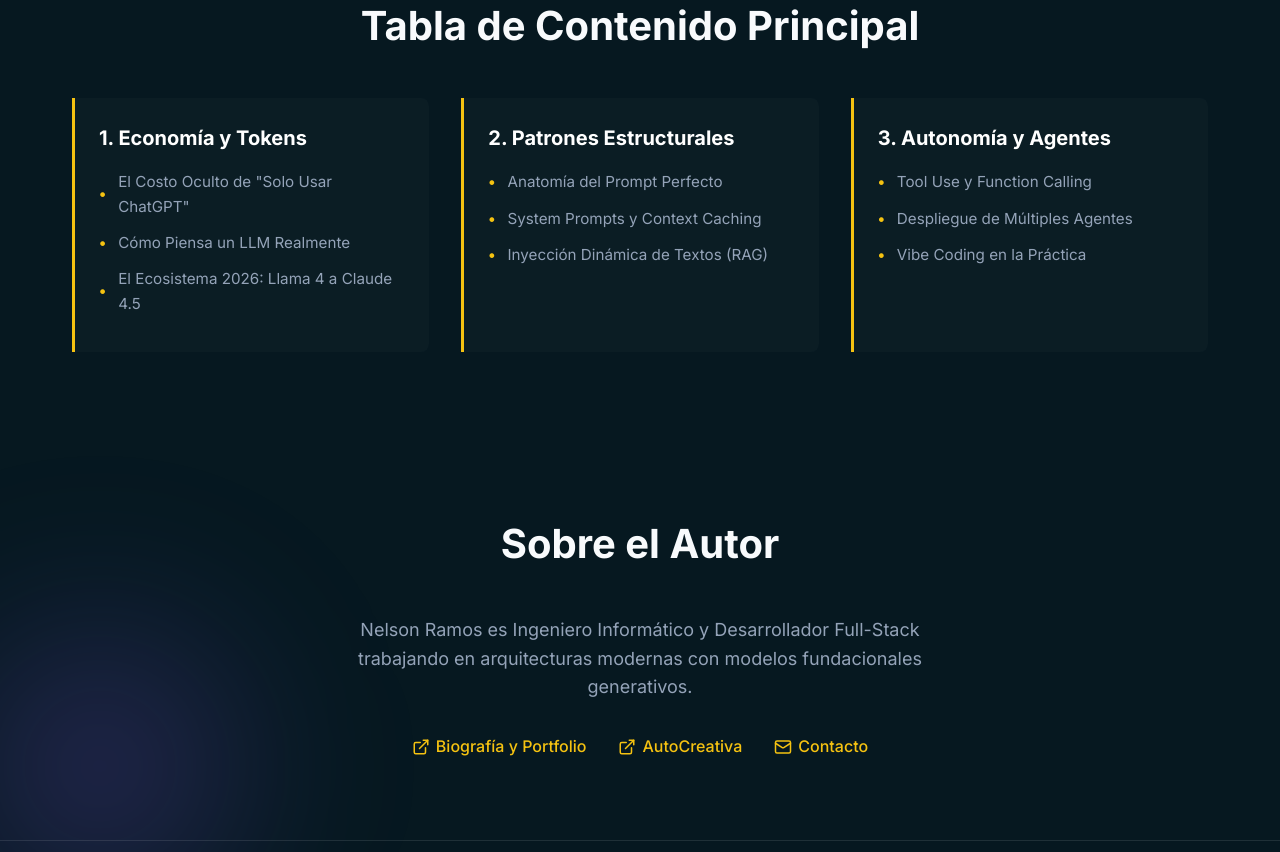
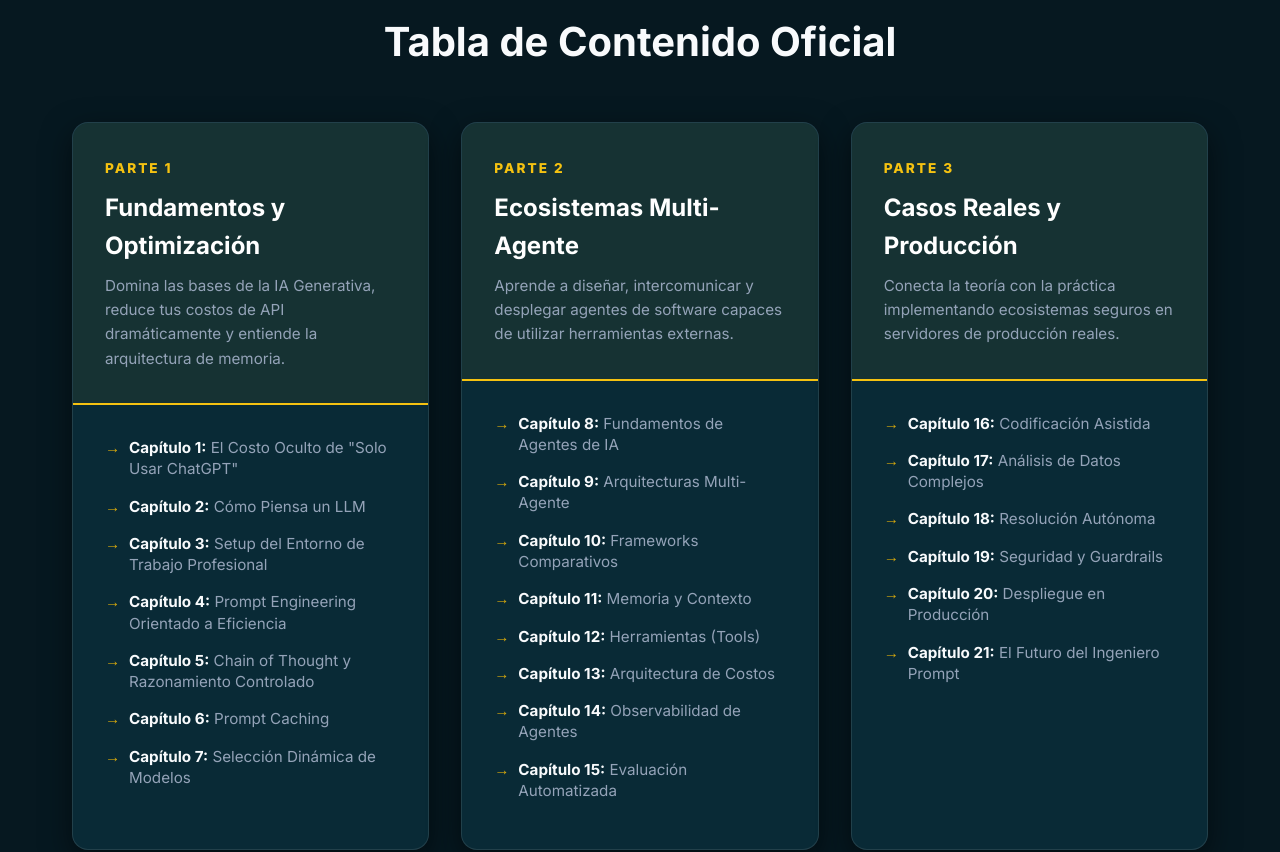
Before and after one commit to nelsonalejandro/ebook-ia-landing, a React (Vite) app: page / in a window 1280 px wide. Shown: the part 1900-2752 px from the top of the page. Built offline with nearby package versions, Linux system fonts and the light colour scheme.

Commit message:
feat: elaborate TOC section

```diff
--- a/src/App.jsx
+++ b/src/App.jsx
@@ -159,33 +159,82 @@ function App() {
           </div>
         </section>
 
-        <section className="section" id="contenido">
-          <h2>Tabla de Contenido Principal</h2>
-          <div className="toc-grid">
-            <motion.div className="toc-item" whileHover={{ scale: 1.02 }}>
-              <h3>1. Economía y Tokens</h3>
-              <ul>
-                <li>El Costo Oculto de "Solo Usar ChatGPT"</li>
-                <li>Cómo Piensa un LLM Realmente</li>
-                <li>El Ecosistema 2026: Llama 4 a Claude 4.5</li>
+        <section className="section" id="contenido" style={{ padding: '6rem 0' }}>
+          <h2 style={{ fontSize: '2.5rem', marginBottom: '3rem' }}>Tabla de Contenido Oficial</h2>
+          <div className="toc-elaborate-grid">
+
+            {/* Parte 1 */}
+            <motion.div
+              className="toc-part-card"
+              initial={{ opacity: 0, y: 30 }}
+              whileInView={{ opacity: 1, y: 0 }}
+              viewport={{ once: true }}
+              transition={{ duration: 0.5 }}
+            >
+              <div className="toc-part-header">
+                <span className="part-number">Parte 1</span>
+                <h3>Fundamentos y Optimización</h3>
+                <p>Domina las bases de la IA Generativa, reduce tus costos de API dramáticamente y entiende la arquitectura de memoria.</p>
+              </div>
+              <ul className="chapter-list">
+                <li><strong>Capítulo 1:</strong> El Costo Oculto de "Solo Usar ChatGPT"</li>
+                <li><strong>Capítulo 2:</strong> Cómo Piensa un LLM</li>
+                <li><strong>Capítulo 3:</strong> Setup del Entorno de Trabajo Profesional</li>
+                <li><strong>Capítulo 4:</strong> Prompt Engineering Orientado a Eficiencia</li>
+                <li><strong>Capítulo 5:</strong> Chain of Thought y Razonamiento Controlado</li>
+                <li><strong>Capítulo 6:</strong> Prompt Caching</li>
+                <li><strong>Capítulo 7:</strong> Selección Dinámica de Modelos</li>
               </ul>
             </motion.div>
-            <motion.div className="toc-item" whileHover={{ scale: 1.02 }}>
-              <h3>2. Patrones Estructurales</h3>
-              <ul>
-                <li>Anatomía del Prompt Perfecto</li>
-                <li>System Prompts y Context Caching</li>
-                <li>Inyección Dinámica de Textos (RAG)</li>
+
+            {/* Parte 2 */}
+            <motion.div
+              className="toc-part-card"
+              initial={{ opacity: 0, y: 30 }}
+              whileInView={{ opacity: 1, y: 0 }}
+              viewport={{ once: true }}
+              transition={{ duration: 0.5, delay: 0.1 }}
+            >
+              <div className="toc-part-header">
+                <span className="part-number">Parte 2</span>
+                <h3>Ecosistemas Multi-Agente</h3>
+                <p>Aprende a diseñar, intercomunicar y desplegar agentes de software capaces de utilizar herramientas externas.</p>
+              </div>
+              <ul className="chapter-list">
+                <li><strong>Capítulo 8:</strong> Fundamentos de Agentes de IA</li>
+                <li><strong>Capítulo 9:</strong> Arquitecturas Multi-Agente</li>
+                <li><strong>Capítulo 10:</strong> Frameworks Comparativos</li>
+                <li><strong>Capítulo 11:</strong> Memoria y Contexto</li>
+                <li><strong>Capítulo 12:</strong> Herramientas (Tools)</li>
+                <li><strong>Capítulo 13:</strong> Arquitectura de Costos</li>
+                <li><strong>Capítulo 14:</strong> Observabilidad de Agentes</li>
+                <li><strong>Capítulo 15:</strong> Evaluación Automatizada</li>
               </ul>
             </motion.div>
-            <motion.div className="toc-item" whileHover={{ scale: 1.02 }}>
-              <h3>3. Autonomía y Agentes</h3>
-              <ul>
-                <li>Tool Use y Function Calling</li>
-                <li>Despliegue de Múltiples Agentes</li>
-                <li>Vibe Coding en la Práctica</li>
+
+            {/* Parte 3 */}
+            <motion.div
+              className="toc-part-card"
+              initial={{ opacity: 0, y: 30 }}
+              whileInView={{ opacity: 1, y: 0 }}
+              viewport={{ once: true }}
+              transition={{ duration: 0.5, delay: 0.2 }}
+            >
+              <div className="toc-part-header">
+                <span className="part-number">Parte 3</span>
+                <h3>Casos Reales y Producción</h3>
+                <p>Conecta la teoría con la práctica implementando ecosistemas seguros en servidores de producción reales.</p>
+              </div>
+              <ul className="chapter-list">
+                <li><strong>Capítulo 16:</strong> Codificación Asistida</li>
+                <li><strong>Capítulo 17:</strong> Análisis de Datos Complejos</li>
+                <li><strong>Capítulo 18:</strong> Resolución Autónoma</li>
+                <li><strong>Capítulo 19:</strong> Seguridad y Guardrails</li>
+                <li><strong>Capítulo 20:</strong> Despliegue en Producción</li>
+                <li><strong>Capítulo 21:</strong> El Futuro del Ingeniero Prompt</li>
               </ul>
             </motion.div>
+
           </div>
         </section>
 
--- a/src/index.css
+++ b/src/index.css
@@ -186,43 +186,74 @@ p {
   padding: 5rem 0;
 }
 
-.toc-grid {
+/* Elaborate TOC */
+.toc-elaborate-grid {
   display: grid;
-  grid-template-columns: repeat(auto-fit, minmax(300px, 1fr));
+  grid-template-columns: repeat(auto-fit, minmax(320px, 1fr));
   gap: 2rem;
 }
 
-.toc-item {
-  background: rgba(255, 255, 255, 0.02);
-  border-left: 3px solid var(--accent-color);
-  padding: 1.5rem;
-  border-radius: 0 0.5rem 0.5rem 0;
-  transition: transform 0.2s ease;
+.toc-part-card {
+  background: var(--card-bg);
+  border: 1px solid var(--border-color);
+  border-radius: 1rem;
+  overflow: hidden;
+  box-shadow: 0 10px 30px rgba(0,0,0,0.5);
+  display: flex;
+  flex-direction: column;
 }
 
-.toc-item h3 {
-  font-size: 1.25rem;
-  color: white;
-  margin-bottom: 1rem;
+.toc-part-header {
+  background: rgba(245, 194, 17, 0.05);
+  padding: 2rem;
+  border-bottom: 2px solid var(--accent-color);
 }
 
-.toc-item ul {
-  list-style-type: none;
+.toc-part-header .part-number {
+  color: var(--accent-color);
+  font-weight: 800;
+  font-size: 0.85rem;
+  letter-spacing: 2px;
+  text-transform: uppercase;
 }
 
-.toc-item li {
-  color: var(--text-secondary);
-  font-size: 0.95rem;
-  margin-bottom: 0.75rem;
-  display: flex;
-  align-items: center;
+.toc-part-header h3 {
+  font-size: 1.5rem;
+  color: #fff;
+  margin: 0.5rem 0;
 }
 
-.toc-item li::before {
-  content: "•";
-  color: var(--accent-color);
+.toc-part-header p {
+  font-size: 0.95rem;
+  color: var(--text-secondary);
+  margin-bottom: 0;
+}
+
+.chapter-list {
+  padding: 2rem;
+  list-style-type: none;
+  flex: 1;
+}
+
+.chapter-list li {
+  margin-bottom: 1rem;
+  font-size: 0.95rem;
+  color: var(--text-secondary);
+  line-height: 1.4;
+  padding-left: 1.5rem;
+  position: relative;
+}
+
+.chapter-list li::before {
+  content: "→";
+  position: absolute;
+  left: 0;
+  color: var(--accent-secondary);
   font-weight: bold;
-  margin-right: 0.75rem;
+}
+
+.chapter-list li strong {
+  color: var(--text-primary);
 }
 
 /* Responsive */
```
